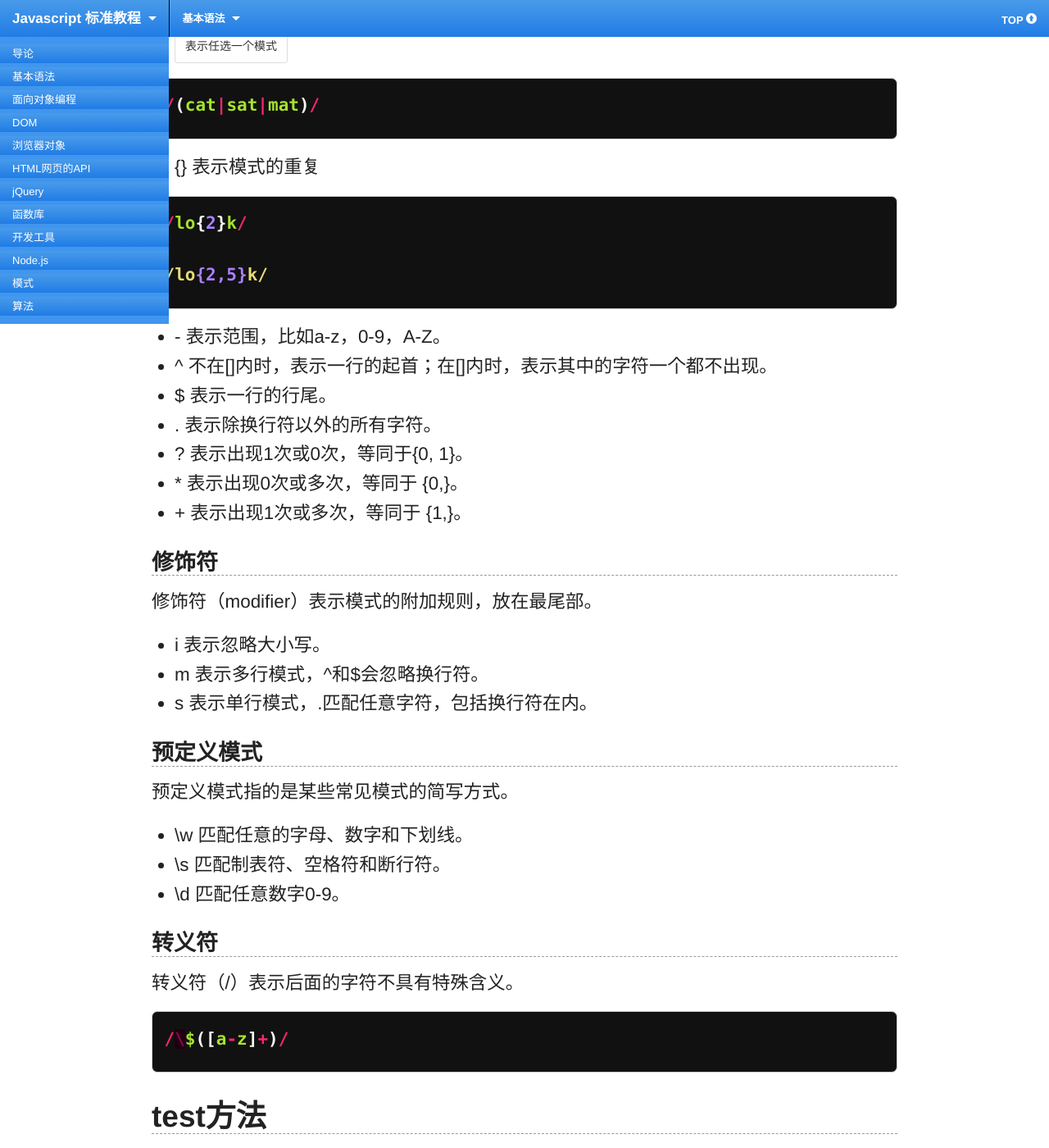
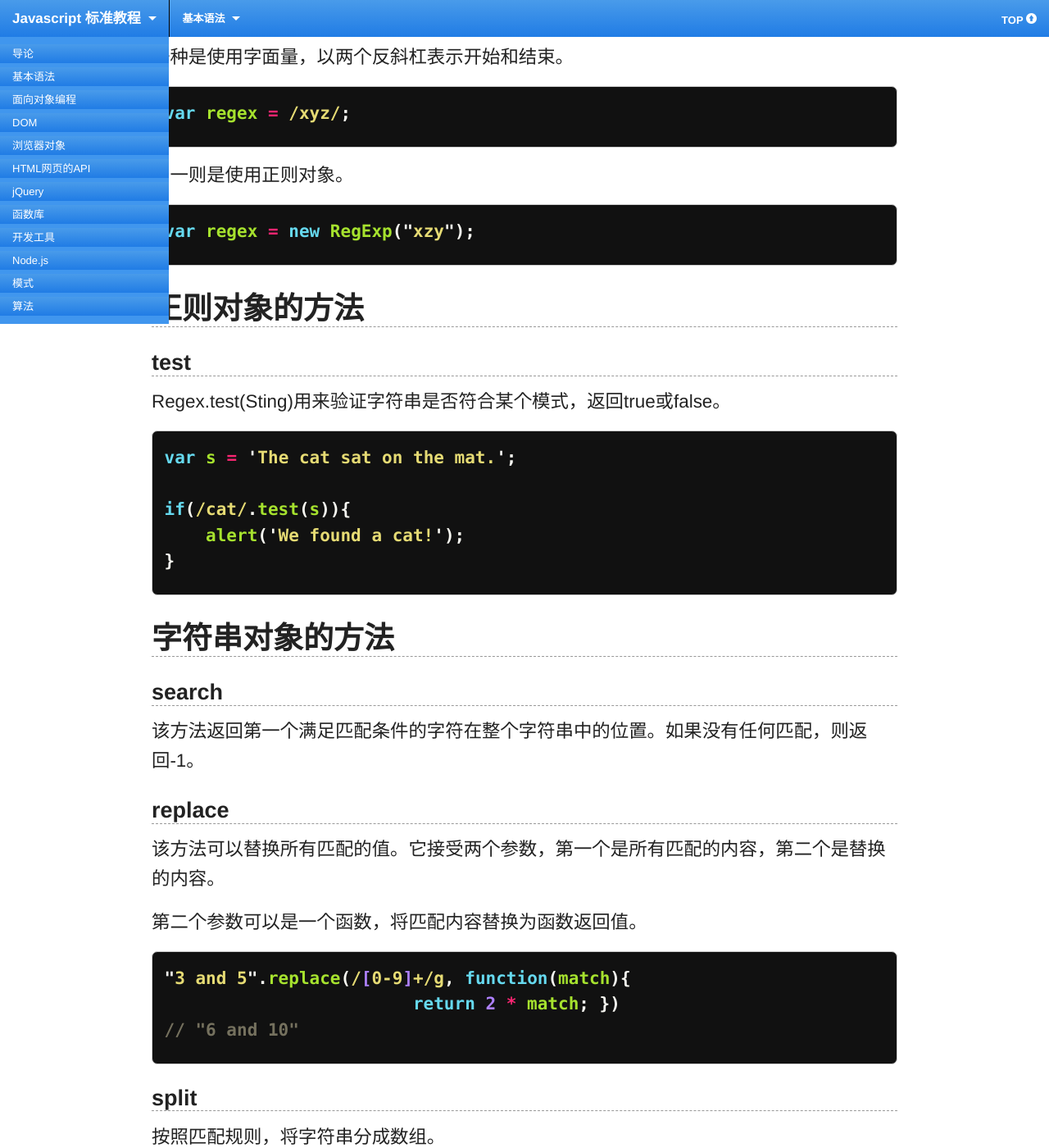
Before and after one commit to ruanyf/jstutorial, a Jekyll site: the page built from grammar/regex.md, in a window 1280 px wide and 1400 px high, scrolled down 433 px. Shown: the whole window at 82% size. Built offline with Jekyll 4.4.1, drawn with Linux system fonts in a browser that asks for light colours; Markdown is read by kramdown in place of the engine named in the settings; some of the changed text lies outside the part shown.

Commit message:
edit grammar/Regex

```diff
--- a/grammar/regex.md
+++ b/grammar/regex.md
@@ -3,10 +3,82 @@
 layout: page
 category: grammar
 date: 2013-01-17
-modifiedOn: 2013-01-17
+modifiedOn: 2013-01-28
 ---
 
-## 正则表达式的规则
+正则表达式是按照给定模式匹配文本的工具。
+
+## 新建正则表达式
+
+新建正则表达式有两种方法。
+
+一种是使用字面量，以两个反斜杠表示开始和结束。
+
+{% highlight javascript %}
+
+var regex = /xyz/;
+
+{% endhighlight %}
+
+另一则是使用正则对象。
+
+{% highlight javascript %}
+
+var regex = new RegExp("xzy");
+
+{% endhighlight %}
+
+## 正则对象的方法
+
+### test
+
+Regex.test(Sting)用来验证字符串是否符合某个模式，返回true或false。
+
+{% highlight javascript %}
+
+var s = 'The cat sat on the mat.';
+
+if(/cat/.test(s)){
+    alert('We found a cat!');
+}
+
+{% endhighlight %}
+
+## 字符串对象的方法
+
+### search
+
+该方法返回第一个满足匹配条件的字符在整个字符串中的位置。如果没有任何匹配，则返回-1。
+
+### replace
+
+该方法可以替换所有匹配的值。它接受两个参数，第一个是所有匹配的内容，第二个是替换的内容。
+
+第二个参数可以是一个函数，将匹配内容替换为函数返回值。
+
+{% highlight javascript %}
+
+"3 and 5".replace(/[0-9]+/g, function(match){
+			return 2 * match; })
+// "6 and 10"
+
+{% endhighlight %}
+
+### split
+
+按照匹配规则，将字符串分成数组。
+
+它接受两个参数。
+
+{% highlight javascript %}
+
+str.split(separator, [limit])
+
+{% endhighlight %}
+
+上式的separator表示匹配规则，limit表示返回数组的成员数量，不是必需的。
+
+## 匹配规则
 
 - [] 表示任选其中一个字符
 - () 表示模式的分组
@@ -18,7 +90,7 @@
 
 {% endhighlight %}
 
-- {} 表示模式的重复
+- {} 表示模式的重复次数。{n}表示重复n次，{n,}表示至少重复n次，{n,m}表示重复不少于n次，不多于m次。
 
 {% highlight javascript %}
 
@@ -40,7 +112,19 @@
 
 修饰符（modifier）表示模式的附加规则，放在最尾部。
 
+- g 表示全局匹配，正则表达式将匹配全部符合条件的结果，主要用于搜索和替换。
 - i 表示忽略大小写。
+
+{% highlight javascript %}
+
+ /abc/.test("ABC")
+ // false
+
+ /abc/i.test("ABC")
+ // true
+
+{% endhighlight %}
+
 - m 表示多行模式，^和$会忽略换行符。
 - s 表示单行模式，.匹配任意字符，包括换行符在内。
 
@@ -52,7 +136,11 @@
 - \s 匹配制表符、空格符和断行符。
 - \d 匹配任意数字0-9。
 
-### 转义符
+### 特殊字符和转义符
+
+- \cX 表示 Ctrl-X
+- \n 表示换行
+- \r 表示回车
 
 转义符（/）表示后面的字符不具有特殊含义。
 
@@ -62,16 +150,41 @@
 
 {% endhighlight %}
 
-## test方法
+### 组匹配
 
-Regex.test(Sting)用来验证字符串是否符合某个模式，返回true或false。
+括号中的模式表示分组匹配，可以用\n来引用括号匹配的内容，其中n是从1开始的自然数，表示第几个括号。
 
 {% highlight javascript %}
 
-var s = 'The cat sat on the mat.';
+/(a+)b\1/.test("aaba")
+//  true
 
-if(/cat/.test(s)){
-    alert('We found a cat!');
-}
+/^(a+)b\1/.test("aaba")
+// false
+
+var tagName = /<([^>]+)>[^<]*<\/\1>/;
+tagName.exec("<b>bold</b>")[1]
+// 'b'
 
 {% endhighlight %}
+
+- (?:x)称为非捕获组（Non-capturing group），表示不返回该组匹配的内容，即匹配的结果中不计入这个括号。
+
+{% highlight javascript %}
+
+var url = /(http|ftp):\/\/([^/\r\n]+)(\/[^\r\n]*)?/;
+
+url.exec("http://google.com/");
+// ["http://google.com/", "http", "google.com", "/"]
+
+var url = /(?:http|ftp):\/\/([^/\r\n]+)(\/[^\r\n]*)?/;
+
+url.exec("http://google.com/");
+// ["http://google.com/", "google.com", "/"]
+
+{% endhighlight %}
+
+上面的代码中，前一个正则表达式是正常匹配，第一个括号返回网络协议；后一个正则表达式是非捕获匹配，返回结果中不包括网络协议。
+
+- x(?=y)称为先行断言（Positive look-ahead），x只有在y前面才匹配，y不会被计入返回结果。
+- x(?!y)称为后行断言（Negative look-ahead），x只有不在y前面才匹配，y不会被计入返回结果。
```
Also changed, not shown: algorithm/sorting.md (+4 -4 lines).
